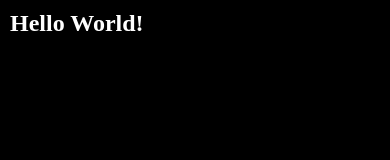
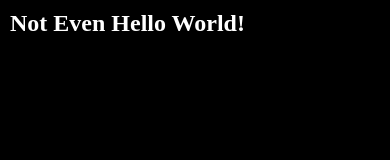
Before and after one commit to TellyWallHall/example, a plain HTML site: page index.html in a window 390 px wide. Drawn offline with Linux system fonts and the light colour scheme.

Commit message:
Deploy from Mobile Editor

```diff
--- a/index.html
+++ b/index.html
@@ -21,7 +21,7 @@ body {
 }
 </style>
 <body>
-  <h2>Hello World!</h2>
+  <h2>Not Even Hello World!</h2>
 <script>
   console.clear();
   console.time('Test');
```
